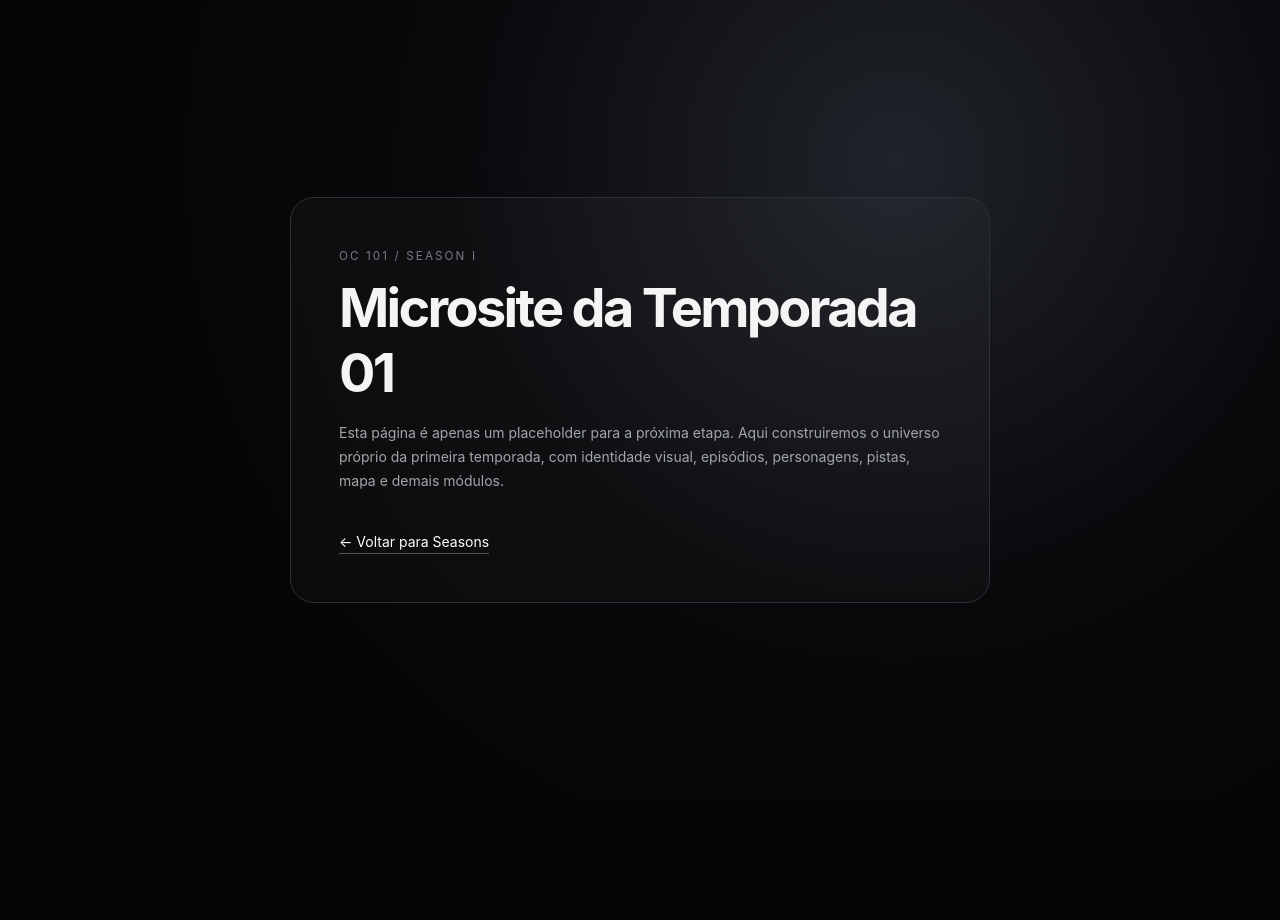
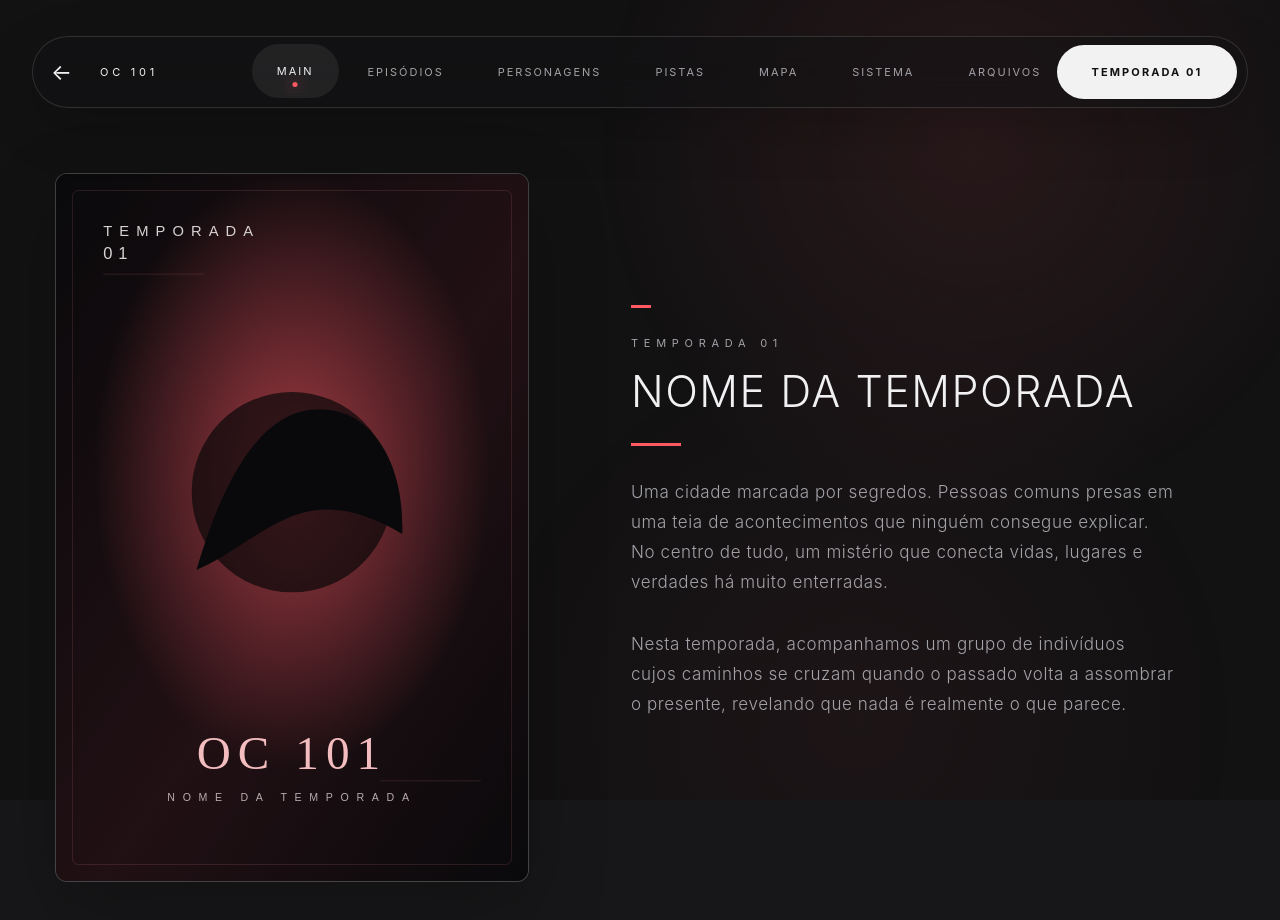
Before and after one commit to danishygirl/FEAR, a website: page public/temporadas/temporada-01/index.html in a window 1280 px wide. Before the commit the page ends 800 px from the top, so only its background shows below. Drawn offline with Linux system fonts and the light colour scheme.

Commit message:
Add files via upload

```diff
--- a/public/site-config.js
+++ b/public/site-config.js
@@ -43,7 +43,8 @@ window.OC101_CONFIG = {
   searchPages: [
     { name: "Home", url: "index.html" },
     { name: "Temporadas", url: "temporadas.html" },
-    { name: "Temporada 01", url: "temporadas/temporada-01/index.html" }
+    { name: "Temporada 01", url: "temporadas/temporada-01/index.html" },
+    { name: "Sistema — Temporada 01", url: "temporadas/temporada-01/sistema.html" }
   ],
 
   home: {
--- a/public/temporadas/temporada-01/index.html
+++ b/public/temporadas/temporada-01/index.html
@@ -4,16 +4,36 @@
   <meta charset="UTF-8">
   <meta name="viewport" content="width=device-width, initial-scale=1.0">
   <title>Temporada 01 — OC 101</title>
-  <link rel="stylesheet" href="../../style.css">
+  <link rel="stylesheet" href="temporada-01.css">
 </head>
 <body>
-  <main class="microsite-placeholder">
-    <section class="microsite-box">
-      <small>OC 101 / SEASON I</small>
-      <h1>Microsite da Temporada 01</h1>
-      <p>Esta página é apenas um placeholder para a próxima etapa. Aqui construiremos o universo próprio da primeira temporada, com identidade visual, episódios, personagens, pistas, mapa e demais módulos.</p>
-      <a class="back-link" href="../../temporadas.html">← Voltar para Seasons</a>
+<div class="season-shell">
+  <header class="season-nav-wrap">
+    <nav class="season-nav" aria-label="Navegação da Temporada 01">
+      <a class="back-link" data-season-back href="../../temporadas.html">
+        <span class="back-arrow">←</span>
+        <span class="back-label">OC 101</span>
+      </a>
+      <div class="season-menu" data-season-menu></div>
+      <div class="season-id-button" data-season-number>TEMPORADA 01</div>
+    </nav>
+  </header>
+
+  <main class="season-main">
+    <figure class="poster-frame">
+      <img data-season-poster src="assets/poster-placeholder.svg" alt="Pôster da Temporada 01">
+    </figure>
+
+    <section class="season-copy">
+      <div class="accent-mark"></div>
+      <div class="season-eyebrow" data-season-eyebrow>TEMPORADA 01</div>
+      <h1 class="season-title" data-season-title>NOME DA TEMPORADA</h1>
+      <div class="title-rule"></div>
+      <div class="synopsis" data-season-synopsis></div>
     </section>
   </main>
+</div>
+<script src="temporada-01-data.js"></script>
+<script src="temporada-01.js"></script>
 </body>
 </html>
--- /dev/null
+++ b/public/temporadas/temporada-01/temporada-01-data.js
@@ -0,0 +1,59 @@
+window.SEASON_01_CONFIG = {
+  // ===== IDENTIDADE =====
+  seasonNumber: "TEMPORADA 01",
+  title: "NOME DA TEMPORADA",
+  eyebrow: "TEMPORADA 01",
+  poster: "assets/poster-placeholder.svg",
+
+  // ===== SINOPSE =====
+  synopsis: [
+    "Uma cidade marcada por segredos. Pessoas comuns presas em uma teia de acontecimentos que ninguém consegue explicar. No centro de tudo, um mistério que conecta vidas, lugares e verdades há muito enterradas.",
+    "Nesta temporada, acompanhamos um grupo de indivíduos cujos caminhos se cruzam quando o passado volta a assombrar o presente, revelando que nada é realmente o que parece."
+  ],
+
+  // ===== LINKS / MENU SUPERIOR =====
+  backUrl: "../../temporadas.html",
+  backLabel: "OC 101",
+  menu: [
+    { name: "MAIN", url: "index.html" },
+    { name: "EPISÓDIOS", url: "episodios.html" },
+    { name: "PERSONAGENS", url: "personagens.html" },
+    { name: "PISTAS", url: "pistas.html" },
+    { name: "MAPA", url: "mapa.html" },
+    { name: "SISTEMA", url: "sistema.html" },
+    { name: "ARQUIVOS", url: "arquivos.html" }
+  ],
+
+  // ===== CORES / FUNDO =====
+  // Você pode alterar tudo aqui sem mexer no CSS.
+  theme: {
+    background: "#171719",
+    backgroundImage: "", // Ex.: "url('assets/background.webp')"
+    backgroundPosition: "center",
+    backgroundSize: "cover",
+    backgroundOverlay: "rgba(5, 5, 7, 0.28)",
+
+    text: "#f1f1f3",
+    mutedText: "#a2a2a8",
+    accent: "#ff5964",
+
+    navBackground: "rgba(18, 18, 20, 0.56)",
+    navBorder: "rgba(255,255,255,0.13)",
+    navActiveBackground: "rgba(255,255,255,0.07)",
+
+    seasonButtonBackground: "#f2f2f2",
+    seasonButtonText: "#111113",
+    posterBorder: "rgba(255,255,255,0.18)"
+  },
+
+  // ===== TAMANHOS =====
+  sizes: {
+    navText: "11px",
+    eyebrow: "11px",
+    title: "43px",
+    body: "17px",
+    seasonButton: "11px",
+    posterWidth: "37vw",
+    contentMaxWidth: "560px"
+  }
+};
--- /dev/null
+++ b/public/temporadas/temporada-01/temporada-01.css
@@ -0,0 +1,253 @@
+:root {
+  --s1-bg: #171719;
+  --s1-bg-image: none;
+  --s1-bg-position: center;
+  --s1-bg-size: cover;
+  --s1-overlay: rgba(5,5,7,.28);
+  --s1-text: #f1f1f3;
+  --s1-muted: #a2a2a8;
+  --s1-accent: #ff5964;
+  --s1-nav-bg: rgba(18,18,20,.56);
+  --s1-nav-border: rgba(255,255,255,.13);
+  --s1-nav-active: rgba(255,255,255,.07);
+  --s1-season-btn-bg: #f2f2f2;
+  --s1-season-btn-text: #111113;
+  --s1-poster-border: rgba(255,255,255,.18);
+  --s1-nav-font: 11px;
+  --s1-eyebrow-font: 11px;
+  --s1-title-font: 43px;
+  --s1-body-font: 17px;
+  --s1-season-btn-font: 11px;
+  --s1-poster-width: 37vw;
+  --s1-content-max: 560px;
+}
+
+* { box-sizing: border-box; }
+html, body { margin: 0; min-height: 100%; }
+body {
+  min-height: 100vh;
+  background: var(--s1-bg);
+  color: var(--s1-text);
+  font-family: Inter, ui-sans-serif, -apple-system, BlinkMacSystemFont, "Segoe UI", Helvetica, Arial, sans-serif;
+  letter-spacing: .01em;
+}
+
+.season-shell {
+  position: relative;
+  min-height: 100vh;
+  overflow: hidden;
+  isolation: isolate;
+  background-color: var(--s1-bg);
+  background-image: var(--s1-bg-image);
+  background-position: var(--s1-bg-position);
+  background-size: var(--s1-bg-size);
+  background-repeat: no-repeat;
+}
+.season-shell::before {
+  content: "";
+  position: fixed;
+  inset: 0;
+  z-index: -2;
+  pointer-events: none;
+  background: var(--s1-overlay);
+}
+.season-shell::after {
+  content: "";
+  position: fixed;
+  inset: 0;
+  z-index: -1;
+  pointer-events: none;
+  background:
+    radial-gradient(circle at 76% 18%, color-mix(in srgb, var(--s1-accent) 14%, transparent), transparent 33%),
+    radial-gradient(circle at 67% 90%, color-mix(in srgb, var(--s1-accent) 7%, transparent), transparent 36%);
+  opacity: .7;
+}
+
+.season-nav-wrap {
+  position: relative;
+  z-index: 10;
+  width: calc(100% - 64px);
+  margin: 36px auto 0;
+}
+.season-nav {
+  min-height: 72px;
+  padding: 8px 10px 8px 18px;
+  display: flex;
+  align-items: center;
+  gap: 18px;
+  border: 1px solid var(--s1-nav-border);
+  border-radius: 999px;
+  background: var(--s1-nav-bg);
+  backdrop-filter: blur(18px);
+  -webkit-backdrop-filter: blur(18px);
+  box-shadow: 0 18px 55px rgba(0,0,0,.18);
+}
+.back-link {
+  width: 210px;
+  flex: 0 0 auto;
+  display: flex;
+  align-items: center;
+  gap: 28px;
+  color: var(--s1-text);
+  text-decoration: none;
+  font-size: var(--s1-nav-font);
+  letter-spacing: .34em;
+  text-transform: uppercase;
+}
+.back-arrow { font-size: 22px; letter-spacing: normal; }
+.season-menu {
+  flex: 1;
+  display: flex;
+  align-items: center;
+  justify-content: center;
+  gap: 4px;
+  min-width: 0;
+}
+.season-menu a {
+  position: relative;
+  padding: 20px 25px;
+  border-radius: 999px;
+  color: var(--s1-muted);
+  text-decoration: none;
+  white-space: nowrap;
+  font-size: var(--s1-nav-font);
+  letter-spacing: .18em;
+  transition: background .22s ease, color .22s ease, transform .22s ease;
+}
+.season-menu a:hover,
+.season-menu a.active {
+  color: var(--s1-text);
+  background: var(--s1-nav-active);
+  transform: translateY(-1px);
+}
+.season-menu a.active::after {
+  content: "";
+  position: absolute;
+  left: 50%;
+  bottom: 11px;
+  width: 5px;
+  height: 5px;
+  border-radius: 50%;
+  transform: translateX(-50%);
+  background: var(--s1-accent);
+  box-shadow: 0 0 15px var(--s1-accent);
+}
+.season-id-button {
+  flex: 0 0 auto;
+  min-width: 180px;
+  padding: 20px 26px;
+  border-radius: 999px;
+  background: var(--s1-season-btn-bg);
+  color: var(--s1-season-btn-text);
+  text-align: center;
+  font-size: var(--s1-season-btn-font);
+  font-weight: 650;
+  letter-spacing: .19em;
+}
+
+.season-main {
+  width: min(1320px, calc(100% - 110px));
+  min-height: calc(100vh - 150px);
+  margin: 20px auto 0;
+  padding: 45px 0 70px;
+  display: grid;
+  grid-template-columns: minmax(340px, var(--s1-poster-width)) minmax(0, 1fr);
+  align-items: center;
+  gap: clamp(70px, 8vw, 135px);
+}
+.poster-frame {
+  width: 100%;
+  max-width: 520px;
+  margin: 0 auto;
+  border: 1px solid var(--s1-poster-border);
+  border-radius: 12px;
+  overflow: hidden;
+  background: rgba(255,255,255,.02);
+  box-shadow: 0 28px 80px rgba(0,0,0,.23);
+}
+.poster-frame img {
+  display: block;
+  width: 100%;
+  aspect-ratio: 2 / 3;
+  object-fit: cover;
+}
+.season-copy {
+  max-width: var(--s1-content-max);
+  padding-right: 16px;
+}
+.accent-mark {
+  width: 20px;
+  height: 3px;
+  margin-bottom: 28px;
+  background: var(--s1-accent);
+}
+.season-eyebrow {
+  margin-bottom: 18px;
+  color: var(--s1-muted);
+  font-size: var(--s1-eyebrow-font);
+  letter-spacing: .52em;
+}
+.season-title {
+  margin: 0;
+  font-size: var(--s1-title-font);
+  font-weight: 300;
+  line-height: 1.08;
+  letter-spacing: .035em;
+}
+.title-rule {
+  width: 50px;
+  height: 3px;
+  margin: 28px 0 31px;
+  background: var(--s1-accent);
+}
+.synopsis p {
+  margin: 0 0 31px;
+  color: var(--s1-muted);
+  font-size: var(--s1-body-font);
+  font-weight: 350;
+  line-height: 1.78;
+  letter-spacing: .035em;
+}
+
+.placeholder-main {
+  width: min(1120px, calc(100% - 90px));
+  min-height: calc(100vh - 150px);
+  margin: 0 auto;
+  display: grid;
+  place-items: center;
+  padding: 70px 0;
+}
+.placeholder-card {
+  width: 100%;
+  padding: 70px;
+  border: 1px solid var(--s1-nav-border);
+  border-radius: 28px;
+  background: rgba(255,255,255,.025);
+}
+.placeholder-card small { color: var(--s1-accent); letter-spacing: .28em; }
+.placeholder-card h1 { margin: 18px 0 12px; font-size: 44px; font-weight: 350; }
+.placeholder-card p { max-width: 650px; color: var(--s1-muted); line-height: 1.75; }
+
+@media (max-width: 1180px) {
+  .season-nav-wrap { width: calc(100% - 36px); }
+  .back-link { width: auto; }
+  .back-link .back-label { display: none; }
+  .season-id-button { display: none; }
+  .season-menu { overflow-x: auto; justify-content: flex-start; scrollbar-width: none; }
+  .season-menu::-webkit-scrollbar { display: none; }
+  .season-main { width: calc(100% - 70px); gap: 60px; }
+}
+@media (max-width: 850px) {
+  .season-nav-wrap { margin-top: 18px; }
+  .season-nav { min-height: 62px; padding-left: 16px; }
+  .season-menu a { padding: 16px 18px; }
+  .season-main {
+    width: min(620px, calc(100% - 40px));
+    grid-template-columns: 1fr;
+    gap: 50px;
+    padding-top: 50px;
+  }
+  .poster-frame { max-width: 390px; }
+  .season-copy { padding: 0; }
+  .season-title { font-size: min(var(--s1-title-font), 38px); }
+}
--- /dev/null
+++ b/public/temporadas/temporada-01/temporada-01.js
@@ -0,0 +1,66 @@
+(() => {
+  const cfg = window.SEASON_01_CONFIG;
+  if (!cfg) return;
+
+  const root = document.documentElement;
+  const css = {
+    "--s1-bg": cfg.theme.background,
+    "--s1-bg-image": cfg.theme.backgroundImage || "none",
+    "--s1-bg-position": cfg.theme.backgroundPosition,
+    "--s1-bg-size": cfg.theme.backgroundSize,
+    "--s1-overlay": cfg.theme.backgroundOverlay,
+    "--s1-text": cfg.theme.text,
+    "--s1-muted": cfg.theme.mutedText,
+    "--s1-accent": cfg.theme.accent,
+    "--s1-nav-bg": cfg.theme.navBackground,
+    "--s1-nav-border": cfg.theme.navBorder,
+    "--s1-nav-active": cfg.theme.navActiveBackground,
+    "--s1-season-btn-bg": cfg.theme.seasonButtonBackground,
+    "--s1-season-btn-text": cfg.theme.seasonButtonText,
+    "--s1-poster-border": cfg.theme.posterBorder,
+    "--s1-nav-font": cfg.sizes.navText,
+    "--s1-eyebrow-font": cfg.sizes.eyebrow,
+    "--s1-title-font": cfg.sizes.title,
+    "--s1-body-font": cfg.sizes.body,
+    "--s1-season-btn-font": cfg.sizes.seasonButton,
+    "--s1-poster-width": cfg.sizes.posterWidth,
+    "--s1-content-max": cfg.sizes.contentMaxWidth
+  };
+  Object.entries(css).forEach(([k,v]) => root.style.setProperty(k, v));
+
+  const back = document.querySelector("[data-season-back]");
+  if (back) {
+    back.href = cfg.backUrl;
+    const label = back.querySelector(".back-label");
+    if (label) label.textContent = cfg.backLabel;
+  }
+
+  const menu = document.querySelector("[data-season-menu]");
+  if (menu) {
+    const current = location.pathname.split("/").pop() || "index.html";
+    cfg.menu.forEach(item => {
+      const a = document.createElement("a");
+      a.href = item.url;
+      a.textContent = item.name;
+      if (item.url === current) a.classList.add("active");
+      menu.appendChild(a);
+    });
+  }
+
+  document.querySelectorAll("[data-season-number]").forEach(el => el.textContent = cfg.seasonNumber);
+  const title = document.querySelector("[data-season-title]");
+  if (title) title.textContent = cfg.title;
+  const eyebrow = document.querySelector("[data-season-eyebrow]");
+  if (eyebrow) eyebrow.textContent = cfg.eyebrow;
+  const poster = document.querySelector("[data-season-poster]");
+  if (poster) poster.src = cfg.poster;
+  const synopsis = document.querySelector("[data-season-synopsis]");
+  if (synopsis) {
+    synopsis.innerHTML = "";
+    cfg.synopsis.forEach(text => {
+      const p = document.createElement("p");
+      p.textContent = text;
+      synopsis.appendChild(p);
+    });
+  }
+})();
```
Also changed, not shown: public/temporadas/temporada-01/arquivos.html (added, +29 -0 lines), public/temporadas/temporada-01/episodios.html (added, +29 -0 lines), public/temporadas/temporada-01/mapa.html (added, +29 -0 lines), public/temporadas/temporada-01/personagens.html (added, +29 -0 lines), public/temporadas/temporada-01/pistas.html (added, +29 -0 lines), public/temporadas/temporada-01/sistema.html (added, +29 -0 lines), README.md, public/temporadas/temporada-01/assets/poster-placeholder.svg (added).
